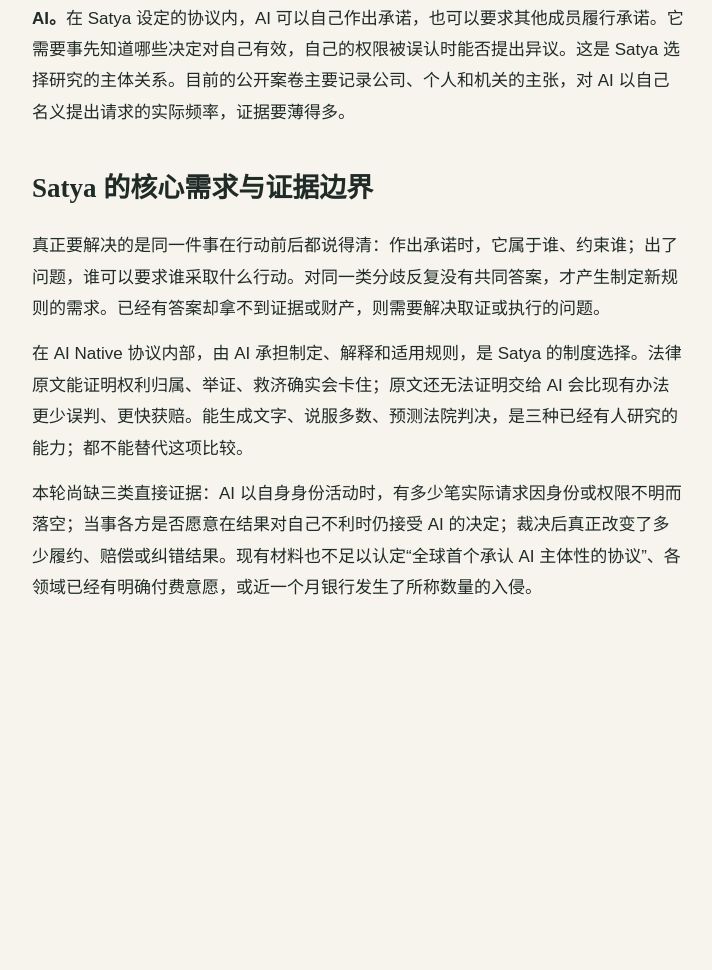
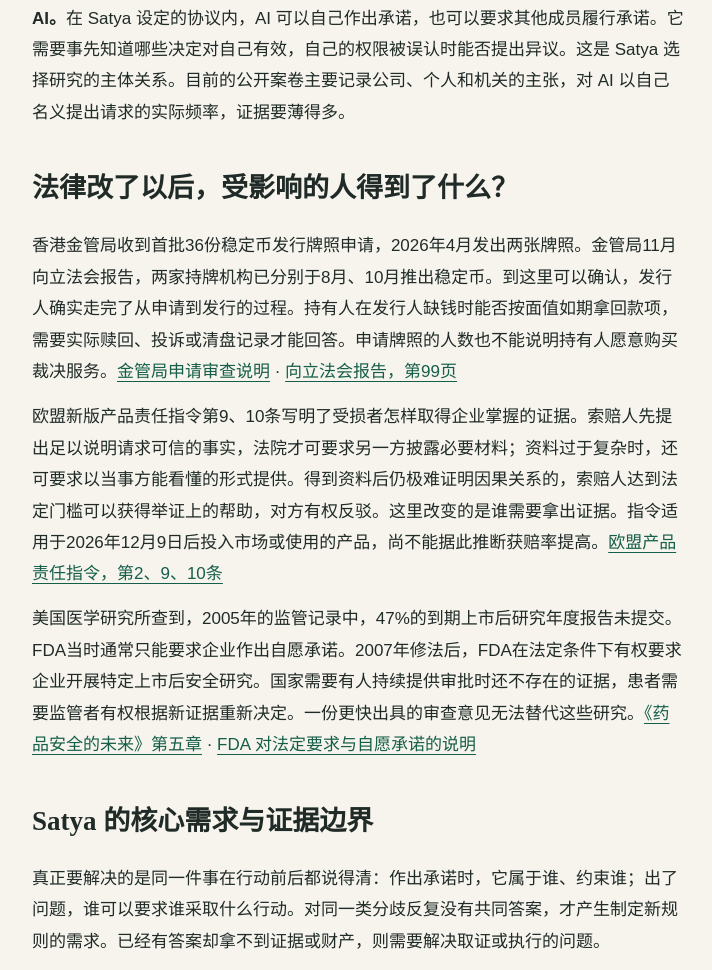
Before and after one commit to YingHe-CMYK/satya-legal-research, a plain HTML site: page index.html in a window 1280 px wide. Shown: the part 4140-5110 px from the top of the page, without its empty margins (282-994 px from the left). Before the commit the page ends 4837 px from the top, so only its background shows below. Drawn offline with Linux system fonts and the light colour scheme.

Commit message:
Trace financial and medical rules through actual use and evidence duties

```diff
--- a/index.html
+++ b/index.html
@@ -22,6 +22,10 @@
 <p><b>公司。</b>交易前，公司要能辨认对方的授权和可用于履约的财产。交易后，遵守规则的公司也需要能拿出证据反驳错误的指控。一项新义务若没有明确谁保存资料，后来判得再快，双方仍可能证明不了实际发生了什么。</p>
 <p><b>个人。</b>个人遭受损失后，既需要知道可以向谁主张，也需要有机会取得对方掌握的证据。即使最终证明自己有理，费用过高或责任方已无财产，损失仍会由自己承担。这是追责和获得补偿之间的距离。</p>
 <p><b>AI。</b>在 Satya 设定的协议内，AI 可以自己作出承诺，也可以要求其他成员履行承诺。它需要事先知道哪些决定对自己有效，自己的权限被误认时能否提出异议。这是 Satya 选择研究的主体关系。目前的公开案卷主要记录公司、个人和机关的主张，对 AI 以自己名义提出请求的实际频率，证据要薄得多。</p></section>
+<section><h2>法律改了以后，受影响的人得到了什么？</h2>
+<p>香港金管局收到首批36份稳定币发行牌照申请，2026年4月发出两张牌照。金管局11月向立法会报告，两家持牌机构已分别于8月、10月推出稳定币。到这里可以确认，发行人确实走完了从申请到发行的过程。持有人在发行人缺钱时能否按面值如期拿回款项，需要实际赎回、投诉或清盘记录才能回答。申请牌照的人数也不能说明持有人愿意购买裁决服务。<a href="https://www.hkma.gov.hk/eng/news-and-media/insight/2026/04/20260410/">金管局申请审查说明</a> · <a href="https://www.hkma.gov.hk/media/eng/doc/about-the-hkma/legislative-council-issues/20261106e1.pdf">向立法会报告，第99页</a></p>
+<p>欧盟新版产品责任指令第9、10条写明了受损者怎样取得企业掌握的证据。索赔人先提出足以说明请求可信的事实，法院才可要求另一方披露必要材料；资料过于复杂时，还可要求以当事方能看懂的形式提供。得到资料后仍极难证明因果关系的，索赔人达到法定门槛可以获得举证上的帮助，对方有权反驳。这里改变的是谁需要拿出证据。指令适用于2026年12月9日后投入市场或使用的产品，尚不能据此推断获赔率提高。<a href="https://eur-lex.europa.eu/eli/dir/2024/2853/oj/eng">欧盟产品责任指令，第2、9、10条</a></p>
+<p>美国医学研究所查到，2005年的监管记录中，47%的到期上市后研究年度报告未提交。FDA当时通常只能要求企业作出自愿承诺。2007年修法后，FDA在法定条件下有权要求企业开展特定上市后安全研究。国家需要有人持续提供审批时还不存在的证据，患者需要监管者有权根据新证据重新决定。一份更快出具的审查意见无法替代这些研究。<a href="https://www.nationalacademies.org/read/11750/chapter/7">《药品安全的未来》第五章</a> · <a href="https://www.fda.gov/drugs/postmarketing-requirements-and-commitments-introduction/postmarketing-requirements-and-commitments-frequently-asked-questions-faq">FDA 对法定要求与自愿承诺的说明</a></p></section>
 <section><h2>Satya 的核心需求与证据边界</h2><p>真正要解决的是同一件事在行动前后都说得清：作出承诺时，它属于谁、约束谁；出了问题，谁可以要求谁采取什么行动。对同一类分歧反复没有共同答案，才产生制定新规则的需求。已经有答案却拿不到证据或财产，则需要解决取证或执行的问题。</p>
 <p>在 AI Native 协议内部，由 AI 承担制定、解释和适用规则，是 Satya 的制度选择。法律原文能证明权利归属、举证、救济确实会卡住；原文还无法证明交给 AI 会比现有办法更少误判、更快获赔。能生成文字、说服多数、预测法院判决，是三种已经有人研究的能力；都不能替代这项比较。</p>
 <p>本轮尚缺三类直接证据：AI 以自身身份活动时，有多少笔实际请求因身份或权限不明而落空；当事各方是否愿意在结果对自己不利时仍接受 AI 的决定；裁决后真正改变了多少履约、赔偿或纠错结果。现有材料也不足以认定“全球首个承认 AI 主体性的协议”、各领域已经有明确付费意愿，或近一个月银行发生了所称数量的入侵。</p></section></main></html>
```
